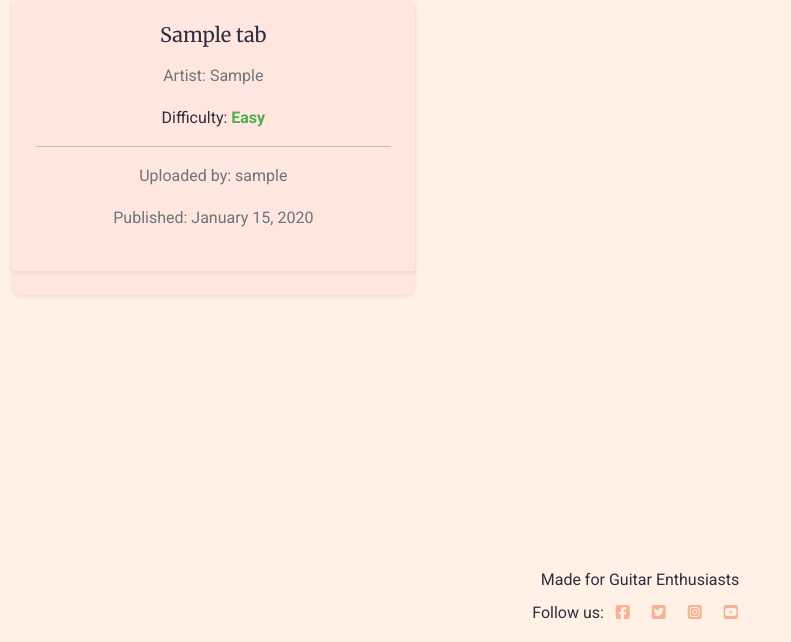
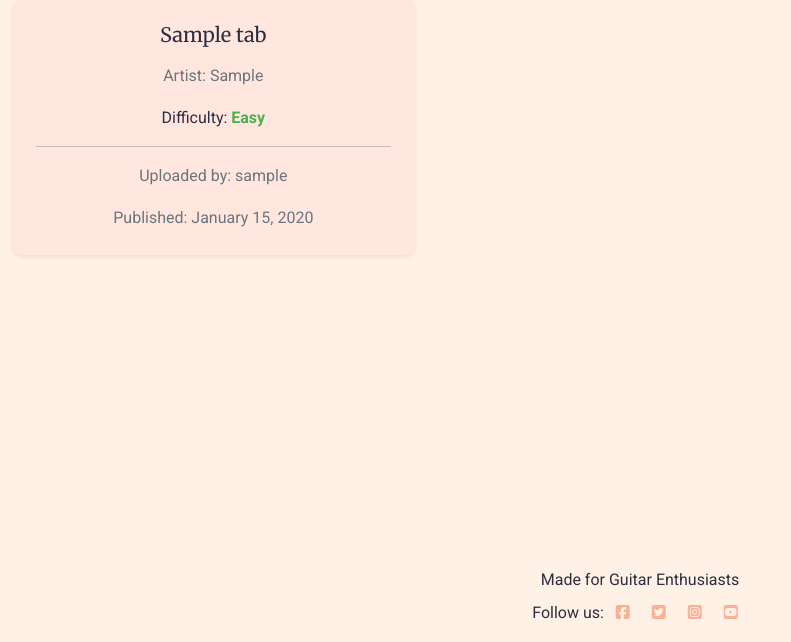
Before and after one commit to Oliver-Tommy/TabVault, a Django app: page / in a window 1280 px wide. Shown: the part 158-800 px from the top of the page, without its empty margins (0-791 px from the left). Run offline with Django 4.2, Linux system fonts and the light colour scheme; tables that the repository leaves empty hold one stand-in row (values such as "Sample post"); some libraries are stand-ins or nearby versions.

Commit message:
Fix styling issues on index.html

```diff
--- a/tab/templates/tab/index.html
+++ b/tab/templates/tab/index.html
@@ -11,8 +11,8 @@
                 {% for tab in tab_list %}
                 <div class="col-md-4">
                     <div class="card card-tab mb-4 shadow-sm">
-                        <a href="{% url 'tab_detail' tab.slug %}" class="mb-4 shadow-sm text-decoration-none text-reset">
-                            <div class="card-body">
+                        <div class="card-body">
+                            <a href="{% url 'tab_detail' tab.slug %}" class="text-decoration-none text-reset">
                                 <h5 class="card-title text-center">{{ tab.title }}</h5>
                                 <p class="text-muted text-center">Artist: {{ tab.artist }}</p>
                                 <p class="text-center">
@@ -23,9 +23,9 @@
                                 </p>
                                 <hr />
                                 <p class="text-center text-muted">Uploaded by: {{ tab.creator.username }}</p>
-                                <p class="text-center text-muted">Published: {{ tab.created_at|date:"F j, Y" }}</p>
-                            </div>
-                        </a>
+                                <p class="text-center text-muted mb-0">Published: {{ tab.created_at|date:"F j, Y" }}</p>
+                            </a>
+                        </div>
                     </div>
                 </div>
                 {% if forloop.counter|divisibleby:3 and not forloop.last %}
```
